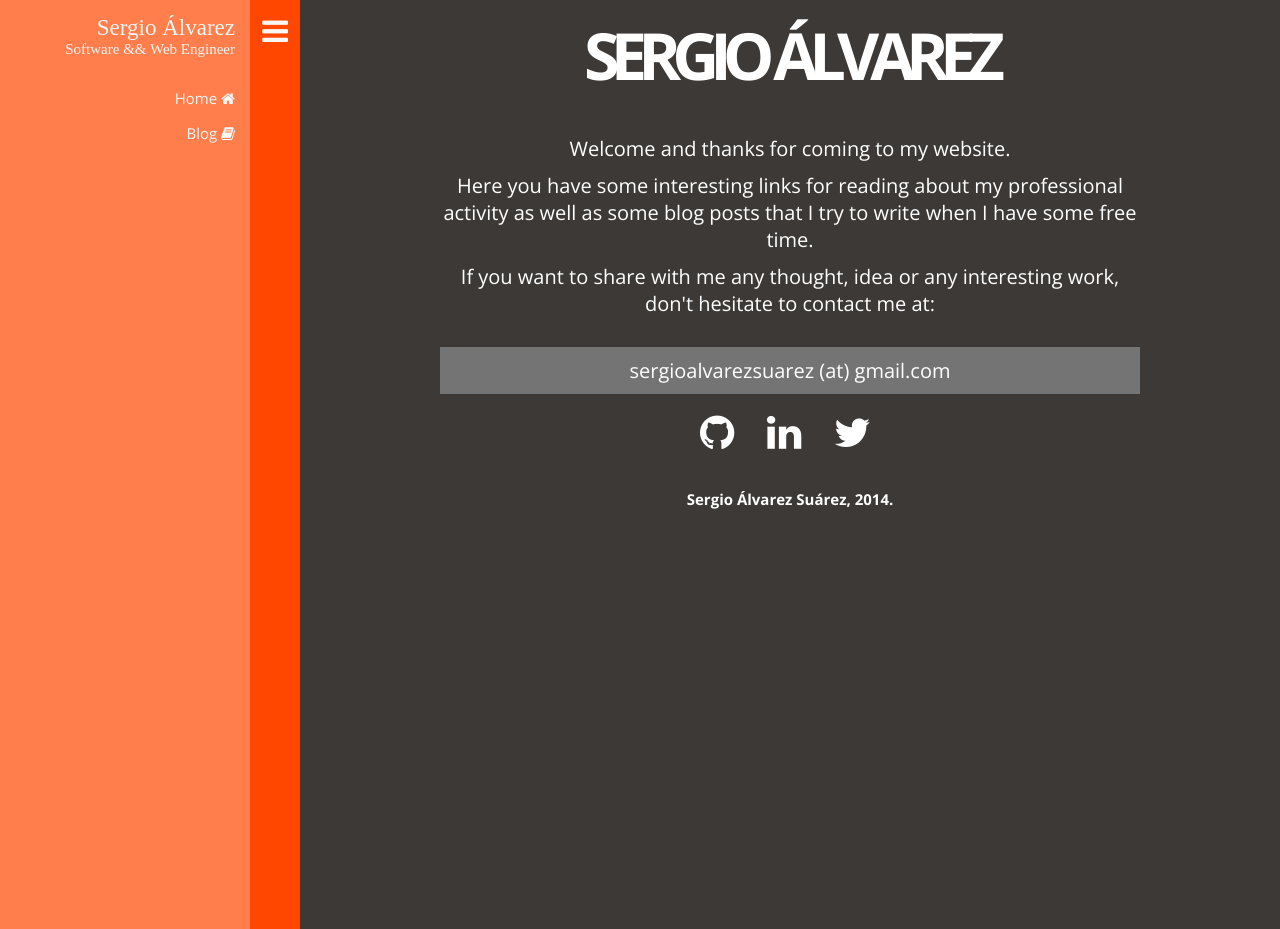
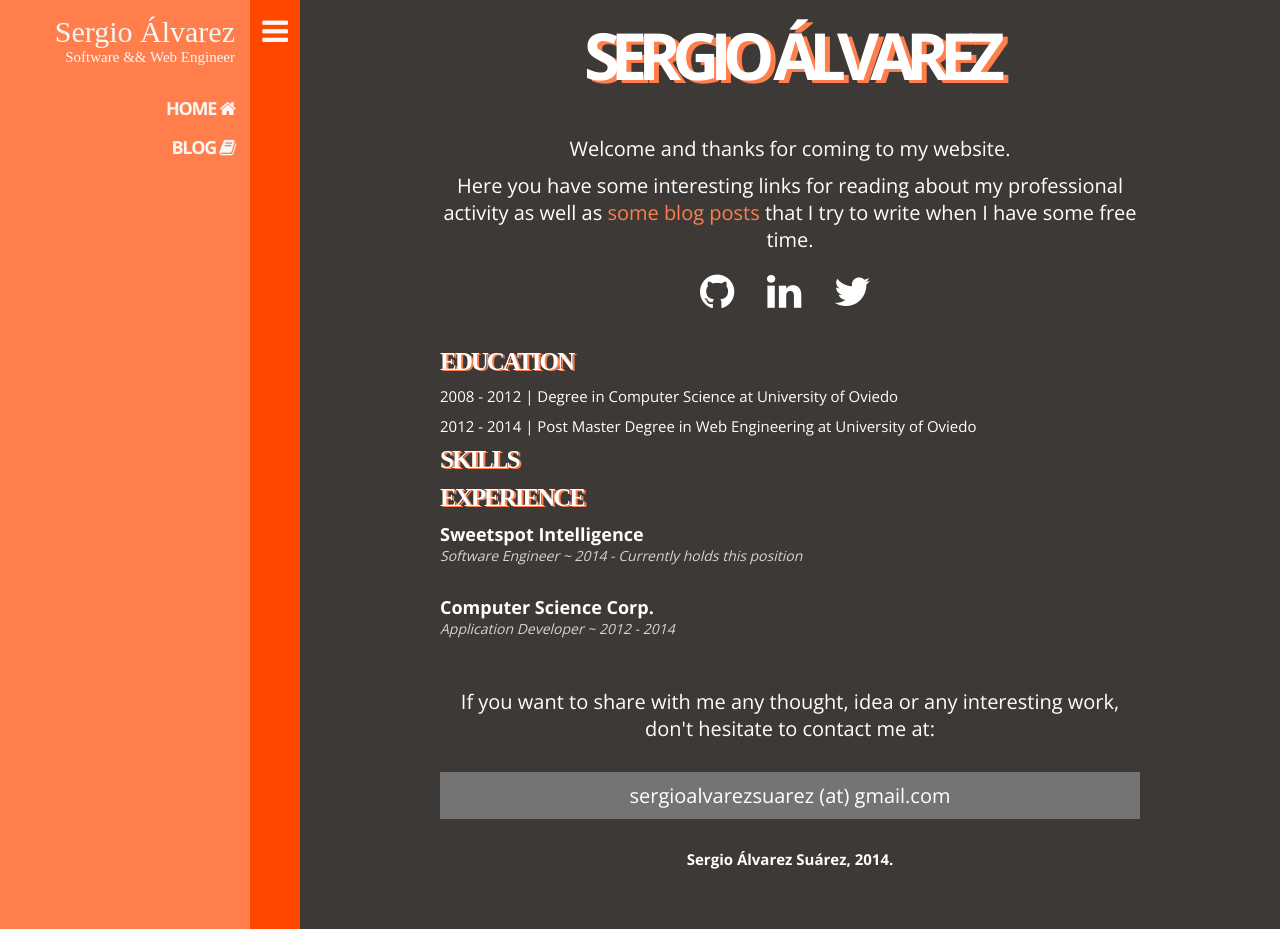
Before and after one commit to sergioalvz/sergioalvz.github.io, a Jekyll site: the page built from index.html, in a window 1280 px wide and 929 px high. Built offline with Jekyll 4.4.1, drawn with Linux system fonts in a browser that asks for light colours; nearby versions of some CDN libraries; some web fonts are replaced; Markdown is read by kramdown in place of the engine named in the settings.

Commit message:
Add resume

```diff
--- a/css/main.css
+++ b/css/main.css
@@ -50,7 +50,7 @@ a:visited  { color: #a0a; }
   width: 220px;
 }
 
-.side-menu h1 { font-size: 23px; }
+.side-menu h1 { font-size: 30px; }
 
 .side-menu a {
   -webkit-transition: all .25s;
@@ -88,6 +88,10 @@ nav ul li {
 nav a, nav a:link, nav a:visited {
   color: rgb(247, 247, 245);
   text-decoration: none;
+  font-size: 18px;
+  text-transform: uppercase;
+letter-spacing: -1.25px;
+  font-weight: bolder;
 }
 /* =================================== */
 
@@ -104,14 +108,15 @@ strong { color: #ff4700; }
 .content-wrapper h1 { margin-bottom: 10px; }
 
 .home .content-wrapper h3 {
-  text-align: center;
   color: rgb(255, 255, 255);
-  text-transform: uppercase;
+  font-size: 65px;
   font-weight: bolder;
-  font-size: 65px;
   letter-spacing: -9px;
   line-height: 60px;
   margin-bottom: 50px;
+  text-align: center;
+  text-shadow: 5px 3px 0 #FF7E4C;
+  text-transform: uppercase;
 }
 
 .home .content-wrapper p {
@@ -119,6 +124,11 @@ strong { color: #ff4700; }
   color: rgb(255, 255, 255);
   font-size: 20px;
   margin-bottom: 10px;
+}
+
+.home .content-wrapper p a {
+  color: #FF7E4C;
+  text-decoration: none;
 }
 
 .home .content-wrapper .mail {
@@ -151,6 +161,49 @@ strong { color: #ff4700; }
   margin-top: 30px;
   font-size: 15px;
   font-weight: bolder;
+}
+
+.home .resume {
+  margin: 30px 0 50px;
+}
+
+.home .resume > div > div > h4 {
+  font-family: 'Patua One', cursive;
+  text-transform: uppercase;
+  color: rgb(255, 255, 255);
+  letter-spacing: -2px;
+  text-shadow: 2px 1px 0 #FF7E4C;
+  font-size: 25px;
+}
+
+.home .resume > div > div > ul {
+  list-style-type: none;
+  list-style-position: inside;
+}
+
+.home .resume > div > div > ul li {
+  color: rgb(255, 255, 255);
+  margin-bottom: 10px;
+  font-size: 15px;
+}
+
+.home .resume > div > div > div {
+  margin-top: 30px;
+}
+
+.home .resume > div > div > div:first-of-type {
+  margin-top: 0;
+}
+
+.home .resume > div > div header h5 {
+  color: rgb(255, 255, 255);
+  font-size: 18px;
+}
+
+.home .resume > div > div header span {
+  color: rgb(216, 212, 212);
+  font-size: 14px;
+  font-style: italic;
 }
 
 .archive-post-wrapper {
--- a/index.html
+++ b/index.html
@@ -7,9 +7,7 @@ code_name: home
   <section>
     <h3>Sergio Álvarez</h3>
     <p>Welcome and thanks for coming to my website.</p>
-    <p>Here you have some interesting links for reading about my professional activity as well as some blog posts that I try to write when I have some free time.</p>
-    <p>If you want to share with me any thought, idea or any interesting work, don't hesitate to contact me at: </p>
-    <p class="mail">sergioalvarezsuarez (at) gmail.com</p>
+    <p>Here you have some interesting links for reading about my professional activity as well as <a href="/blog">some blog posts</a> that I try to write when I have some free time.</p>
     <ul class="social">
       <li>
         <a href="https://github.com/sergio-alvarez" title="Github"><i class="fa fa-github"></i></a>
@@ -21,6 +19,56 @@ code_name: home
         <a href="https://twitter.com/varezHH" title="Twitter"><i class="fa fa-twitter"></i></a>
       </li>
     </ul>
+
+    <section class="resume">
+      <div>
+        <div>
+          <h4>Education</h4>
+        </div>
+        <div>
+          <ul>
+            <li>2008 - 2012 | Degree in Computer Science at University of Oviedo</li>
+            <li>2012 - 2014 | Post Master Degree in Web Engineering at University of Oviedo</li>
+          </ul>
+        </div>
+      </div>
+      <div>
+        <div>
+          <h4>Skills</h4>
+        </div>
+        <div>
+          <ul>
+              <li></li>
+          </ul>
+        </div>
+      </div>
+      <div>
+        <div>
+          <h4>Experience</h4>
+        </div>
+        <div>
+          <div>
+            <header>
+              <h5>Sweetspot Intelligence</h5>
+              <span>Software Engineer ~ 2014 - Currently holds this position</span>
+            </header>
+            <section>
+            </section>
+          </div>
+          <div>
+            <header>
+              <h5>Computer Science Corp.</h5>
+              <span>Application Developer ~ 2012 - 2014</span>
+            </header>
+            <section>
+            </section>
+          </div>
+        </div>
+      </div>
+    </section>
+
+    <p>If you want to share with me any thought, idea or any interesting work, don't hesitate to contact me at: </p>
+    <p class="mail">sergioalvarezsuarez (at) gmail.com</p>
     <p>Sergio Álvarez Suárez, 2014.</p>
   </section>
 </div>
```
